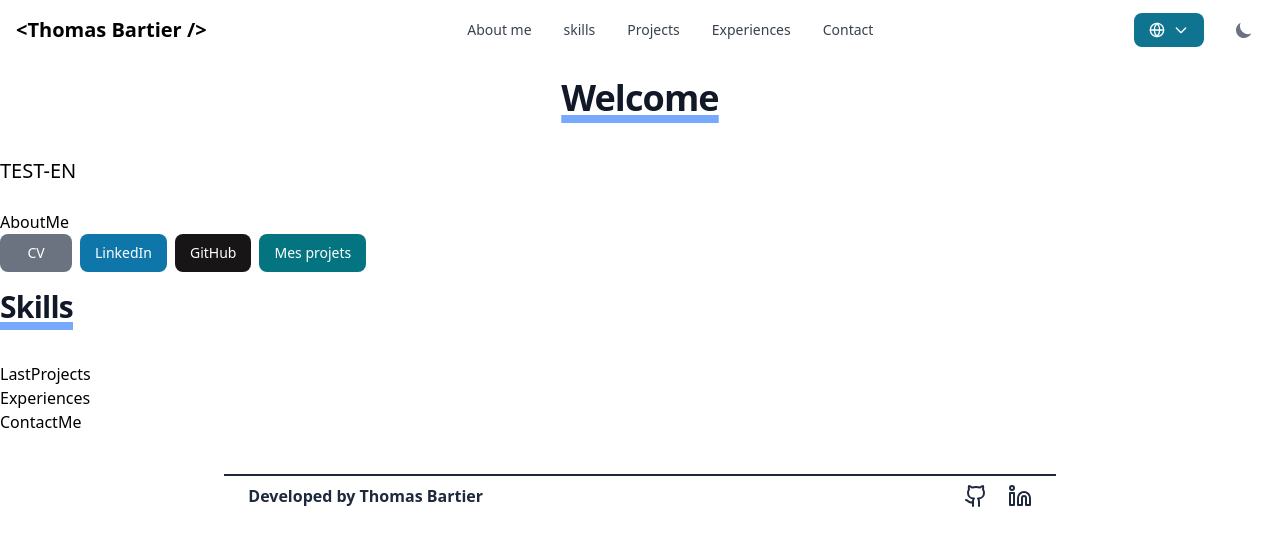
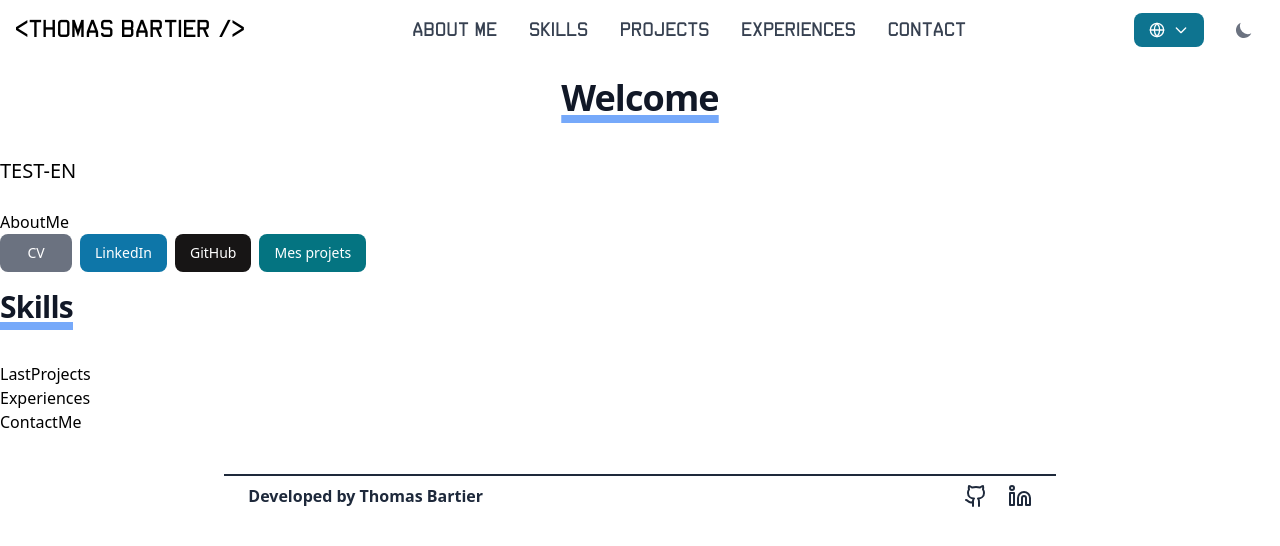
Before and after one commit to tomab23/Portfolio-2.0, a React (Vite) app: page / in a window 1280 px wide. Shown: the top 546 px of the page. Built offline with nearby package versions, Linux system fonts and the light colour scheme.

Commit message:
add new font

```diff
--- a/src/components/DropdownTranslate.jsx
+++ b/src/components/DropdownTranslate.jsx
@@ -17,10 +17,10 @@ const DropdownTranslate = () => {
 
   return (
     <Dropdown dismissOnClick={true} label={<Globe className="h-4 w-4" />} size="sm">
-      <DropdownItem onClick={langueFr}>
+      <DropdownItem onClick={langueFr} className="font-devgothic text-xl">
         Français
       </DropdownItem>
-      <DropdownItem onClick={langueEn}>
+      <DropdownItem onClick={langueEn} className="font-devgothic text-xl">
         English
       </DropdownItem>
     </Dropdown>
--- a/src/components/layout/Header.jsx
+++ b/src/components/layout/Header.jsx
@@ -17,10 +17,10 @@ const Header = ({ home }) => {
 
   return (
     <Navbar fluid>
-      <NavbarBrand href="">
+      <NavbarBrand href="" className="font-devgothic">
         <h1
           onClick={() => navigate("/")}
-          className="self-center whitespace-nowrap text-xl max-sm:text-sm font-semibold hover:scale-y-125 dark:text-white"
+          className="self-center whitespace-nowrap text-3xl max-lg:text-xl max-md:text-2xl font-semibold hover:scale-y-125 dark:text-white"
         >
           {text}
         </h1>
@@ -33,12 +33,12 @@ const Header = ({ home }) => {
         {home && <NavbarToggle />}
       </div>
       {home && (
-        <NavbarCollapse>
-          <NavbarLink href="#about">About me</NavbarLink>
-          <NavbarLink href="#skills">skills</NavbarLink>
-          <NavbarLink href="#projects">Projects</NavbarLink>
-          <NavbarLink href="#exp">Experiences</NavbarLink>
-          <NavbarLink href="#contact">Contact</NavbarLink>
+        <NavbarCollapse className="font-devgothic">
+          <NavbarLink className="text-2xl max-lg:text-xl" href="#about">About me</NavbarLink>
+          <NavbarLink className="text-2xl max-lg:text-xl" href="#skills">skills</NavbarLink>
+          <NavbarLink className="text-2xl max-lg:text-xl" href="#projects">Projects</NavbarLink>
+          <NavbarLink className="text-2xl max-lg:text-xl" href="#exp">Experiences</NavbarLink>
+          <NavbarLink className="text-2xl max-lg:text-xl" href="#contact">Contact</NavbarLink>
         </NavbarCollapse>
       )}
     </Navbar>
--- a/src/index.css
+++ b/src/index.css
@@ -1,10 +1,13 @@
 @tailwind base;
 @tailwind components;
 
+
 @font-face {
-    font-family: 'SMACK';
-    src: local('SMACK'), url(./fonts/SMACK.ttf) format('ttf');
-  }
+    font-family: "devgothic";
+    src: url("../public/fonts/devgothic.TTF");
+    font-weight: 900;
+}
+
 
 
 @tailwind utilities;
--- a/tailwind.config.js
+++ b/tailwind.config.js
@@ -13,7 +13,7 @@ module.exports = {
   theme : {
     extend: {
       fontFamily: {
-        'custom': ['SMACK', 'Arial', 'sans-serif']
+        devgothic: ["devgothic","sans-serif"],
       },
       colors: {
         "dark": {
```
Also changed, not shown: public/fonts/devgothic.TTF (renamed from src/fonts/devgothic.TTF), src/fonts/SMACK.ttf (deleted), src/i18n/fr.json (line endings or trailing spaces).
